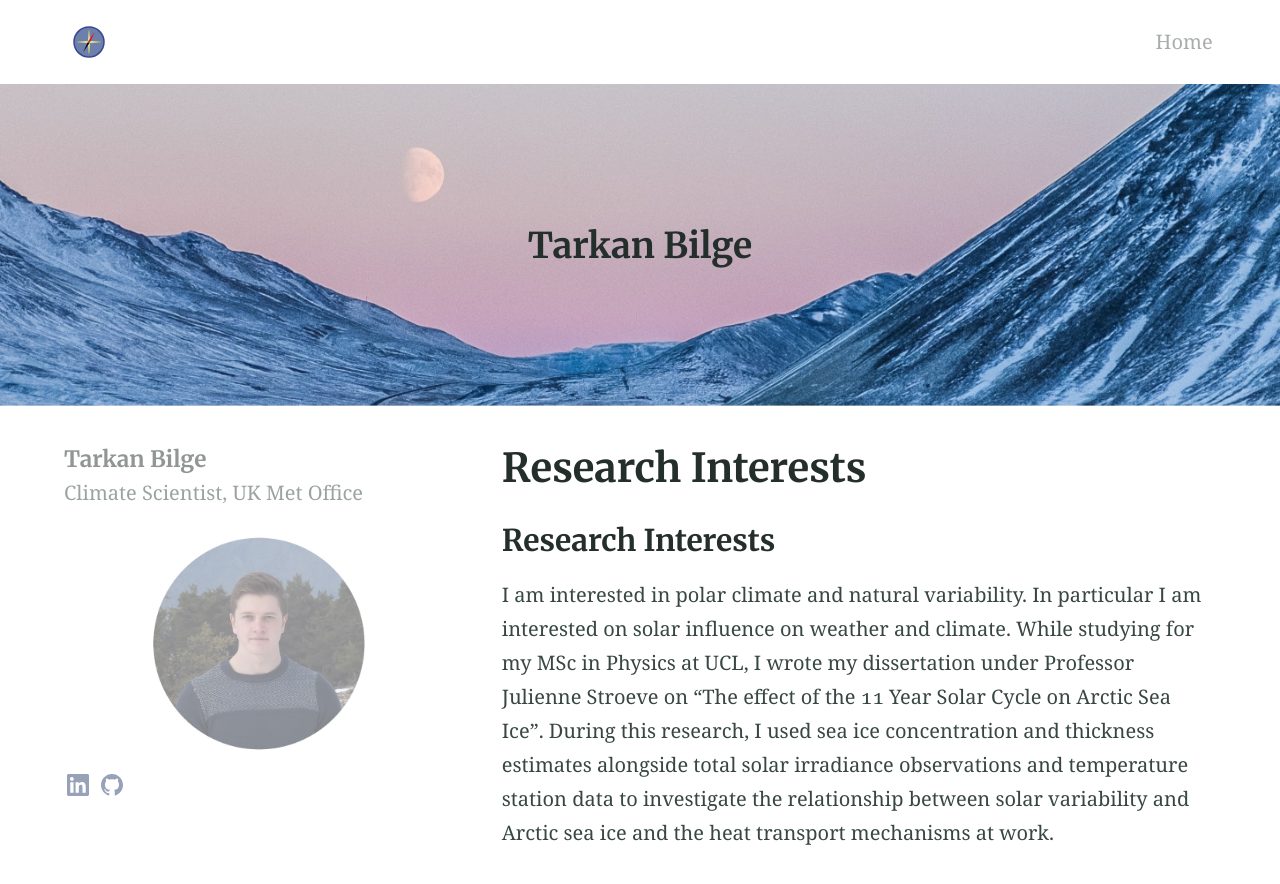
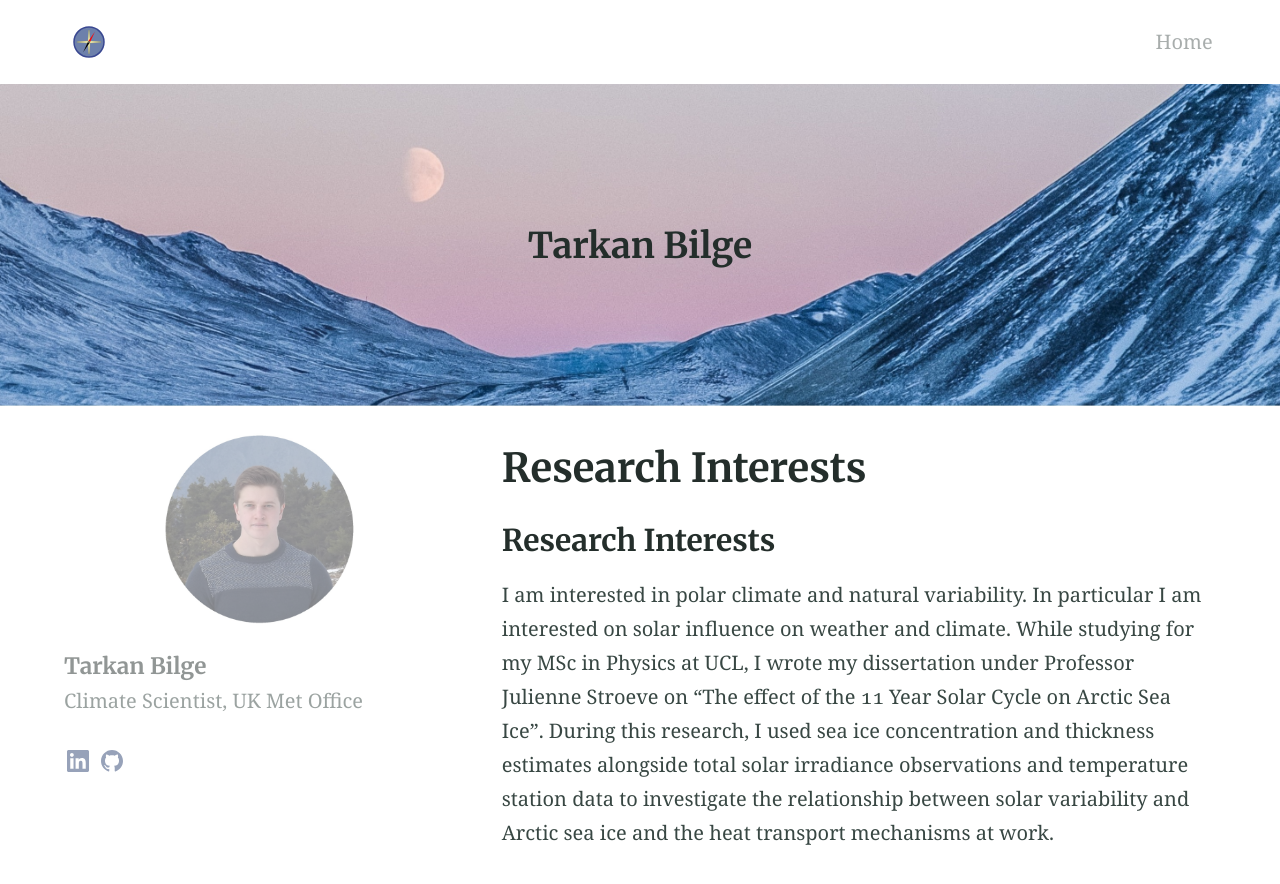
Before and after one commit to tarkanbilge/tarkanbilge.github.io, a Jekyll site: the page built from index.md, in a window 1280 px wide and 900 px high. Shown: the top 884 px of the window. Built offline with Jekyll 4.4.1, drawn with Linux system fonts in a browser that asks for light colours; our own code applies the rules of GitHub Pages for plain Markdown files.

Commit message:
Updated image in the page aside

```diff
--- a/_includes/site-aside.html
+++ b/_includes/site-aside.html
@@ -7,10 +7,11 @@
 
   {% elsif page.layout == "page" or page.layout == "home" or page.layout == "blog" %}
     <section class="section  section--description">
+      {% include figure.html image="https://tarkanbilge.github.io/assets/web_profile1.jpg" position="center" width="200" height="193" %}
       <h5>Tarkan Bilge</h5>
       <p>Climate Scientist, UK Met Office</p>
-      {% include figure.html image="https://tarkanbilge.github.io/assets/web_profile1.jpg" position="center" width="225" height="217" %}
       {% include nav-social.html %}
+
     </section>
 
   {% elsif page.layout == "categories" %}
```
